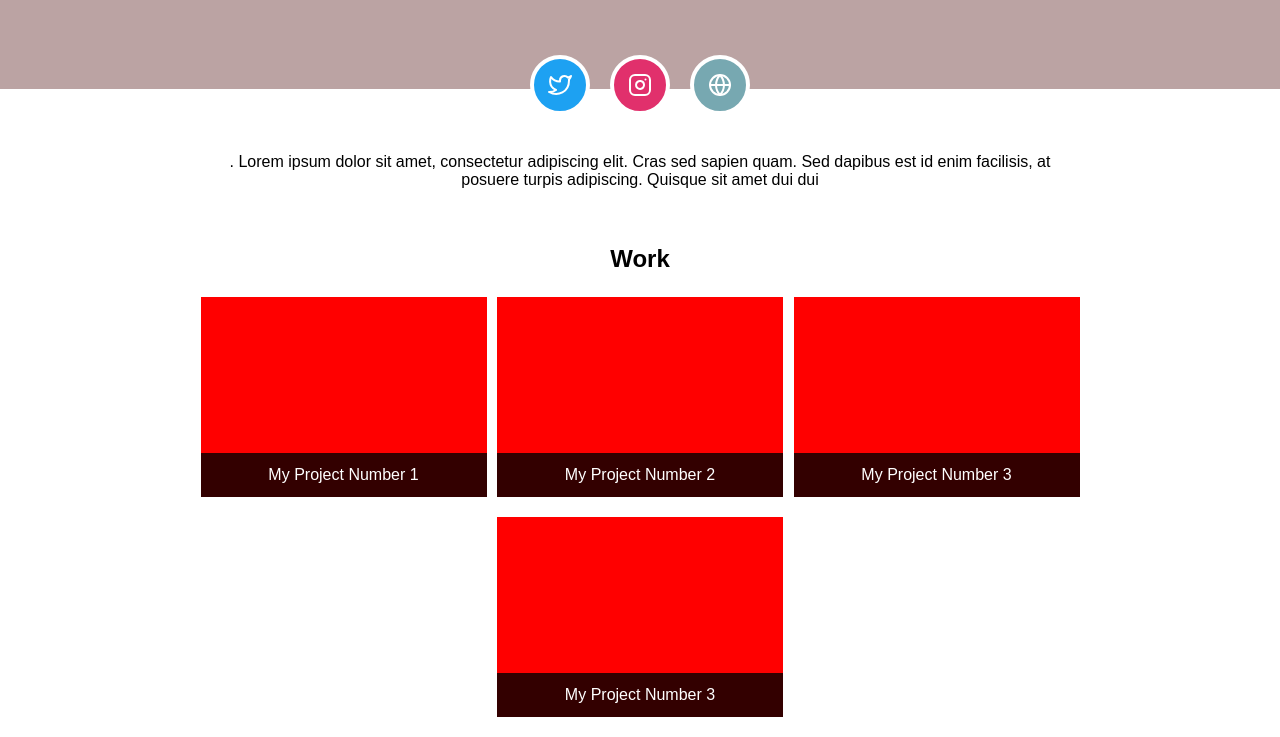
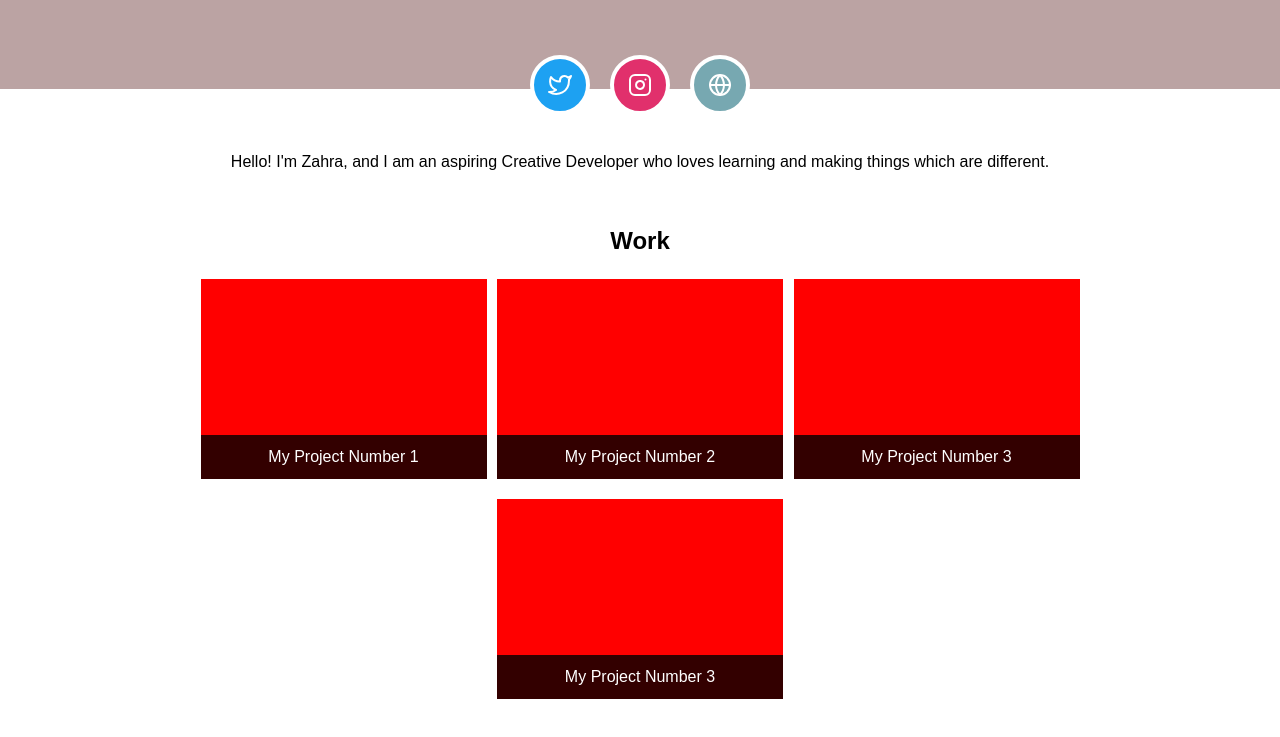
Before and after one commit to zahrahassan1924/Samplefile, a plain HTML site: page index.html in a window 1280 px wide. Shown: the part 186-923 px from the top of the page. Drawn offline with Linux system fonts and the light colour scheme.

Commit message:
Edited about section

```diff
--- a/index.html
+++ b/index.html
@@ -30,8 +30,7 @@
   <!-- About You -->
   <main>
     <section class="about">
-      <p>. Lorem ipsum dolor sit amet, consectetur adipiscing elit. Cras sed sapien quam. Sed dapibus est id enim facilisis,
-        at posuere turpis adipiscing. Quisque sit amet dui dui
+      <p> Hello! I'm Zahra, and I am an aspiring Creative Developer who loves learning and making things which are different.
       </p>
     </section>
     <!-- Your Projects -->
```
